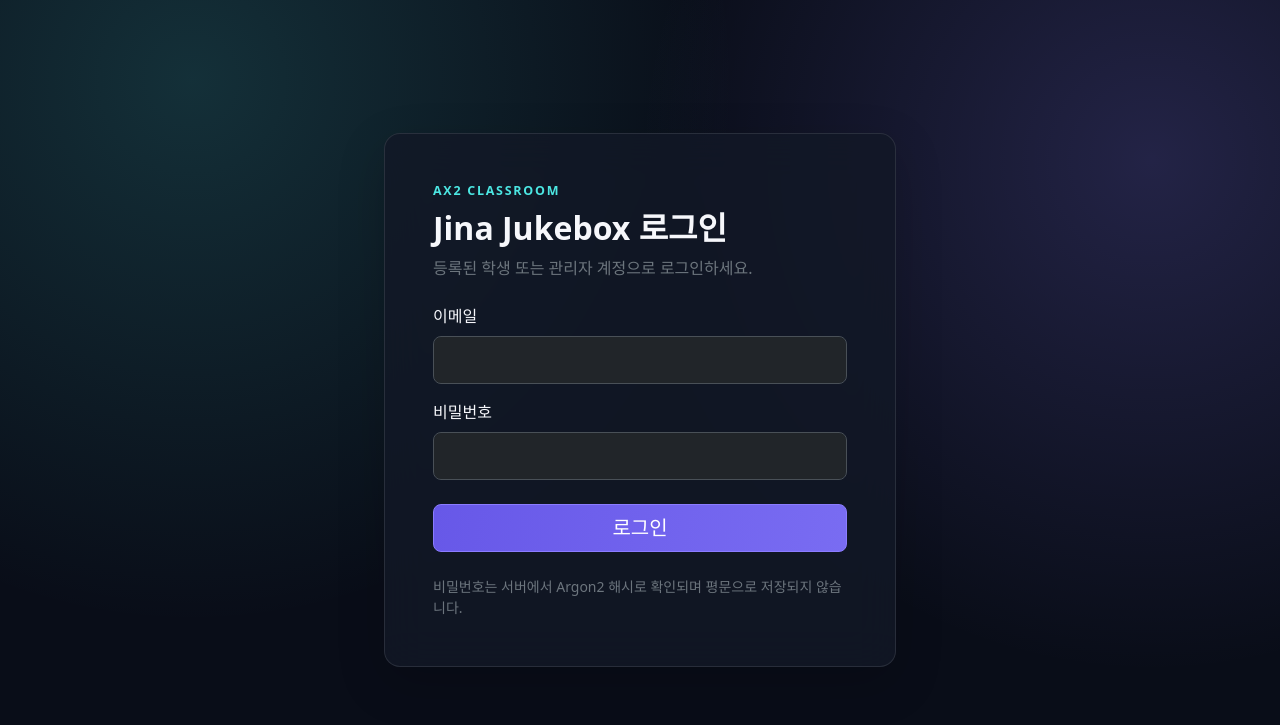
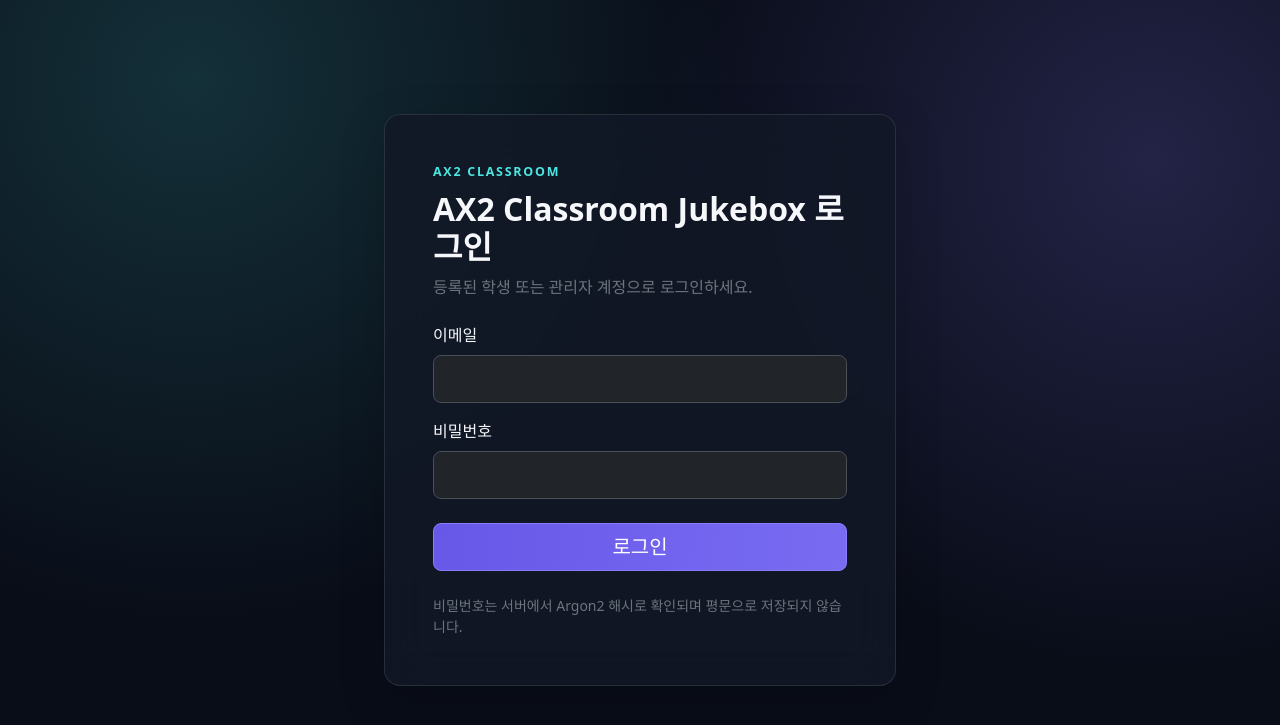
Before and after one commit to GilbertMoon/jina-classroom-jukebox, a FastAPI app: page /login in a window 1280 px wide. Shown: the top 725 px of the page. Run offline with FastAPI, Linux system fonts and the light colour scheme.

Commit message:
fix: rename app branding to AX2 Classroom Jukebox

```diff
--- a/backend/__init__.py
+++ b/backend/__init__.py
@@ -1 +1 @@
-"""Backend package for Jina Classroom Jukebox."""
+"""Backend package for AX2 Classroom Jukebox."""
--- a/backend/app/main.py
+++ b/backend/app/main.py
@@ -37,7 +37,7 @@ async def lifespan(app: FastAPI):
 
 
 app = FastAPI(
-    title="Jina Classroom Jukebox",
+    title="AX2 Classroom Jukebox",
     description="AX2 classroom jukebox API",
     version="0.1.0",
     lifespan=lifespan,
@@ -66,7 +66,7 @@ templates = Jinja2Templates(directory=APP_DIR / "templates")
 @app.get("/", tags=["service"])
 async def read_root() -> dict[str, str]:
     """Return a friendly message for people opening the server in a browser."""
-    return {"message": "Jina Classroom Jukebox is running."}
+    return {"message": "AX2 Classroom Jukebox is running."}
 
 
 @app.get("/health/live", tags=["health"])
--- a/backend/app/templates/admin/dashboard.html
+++ b/backend/app/templates/admin/dashboard.html
@@ -3,9 +3,9 @@
   <head>
     <meta charset="utf-8">
     <meta name="viewport" content="width=device-width, initial-scale=1">
-    <meta name="description" content="Jina Classroom Jukebox 관리자 운영 대시보드">
+    <meta name="description" content="AX2 Classroom Jukebox 관리자 운영 대시보드">
     <meta name="csrf-token" content="{{ csrf_token }}">
-    <title>관리자 대시보드 · Jina Classroom Jukebox</title>
+    <title>관리자 대시보드 · AX2 Classroom Jukebox</title>
     <link
       href="https://cdn.jsdelivr.net/npm/bootstrap@5.3.8/dist/css/bootstrap.min.css"
       rel="stylesheet"
--- a/backend/app/templates/login.html
+++ b/backend/app/templates/login.html
@@ -3,7 +3,7 @@
   <head>
     <meta charset="utf-8">
     <meta name="viewport" content="width=device-width, initial-scale=1">
-    <title>로그인 · Jina Classroom Jukebox</title>
+    <title>로그인 · AX2 Classroom Jukebox</title>
     <link
       href="https://cdn.jsdelivr.net/npm/bootstrap@5.3.8/dist/css/bootstrap.min.css"
       rel="stylesheet"
@@ -16,7 +16,7 @@
     <main class="login-shell container py-5">
       <section class="login-card rounded-4 p-4 p-md-5 shadow-lg mx-auto">
         <p class="eyebrow mb-2">AX2 CLASSROOM</p>
-        <h1 class="h2 fw-bold">Jina Jukebox 로그인</h1>
+        <h1 class="h2 fw-bold">AX2 Classroom Jukebox 로그인</h1>
         <p class="text-secondary mb-4">등록된 학생 또는 관리자 계정으로 로그인하세요.</p>
 
         <div id="login-alert" class="alert alert-danger d-none" role="alert"></div>
--- a/backend/app/templates/student/dashboard.html
+++ b/backend/app/templates/student/dashboard.html
@@ -4,7 +4,7 @@
     <meta charset="utf-8">
     <meta name="viewport" content="width=device-width, initial-scale=1">
     <meta name="csrf-token" content="{{ csrf_token }}">
-    <title>내 신청곡 · Jina Classroom Jukebox</title>
+    <title>내 신청곡 · AX2 Classroom Jukebox</title>
     <link href="https://cdn.jsdelivr.net/npm/bootstrap@5.3.8/dist/css/bootstrap.min.css" rel="stylesheet" integrity="sha384-sRIl4kxILFvY47J16cr9ZwB07vP4J8+LH7qKQnuqkuIAvNWLzeN8tE5YBujZqJLB" crossorigin="anonymous">
     <link href="{{ url_for('static', path='/styles.css') }}" rel="stylesheet">
   </head>
```
Also changed, not shown: backend/tests/test_main.py (+1 -1 lines), README.md, 1 other file.
